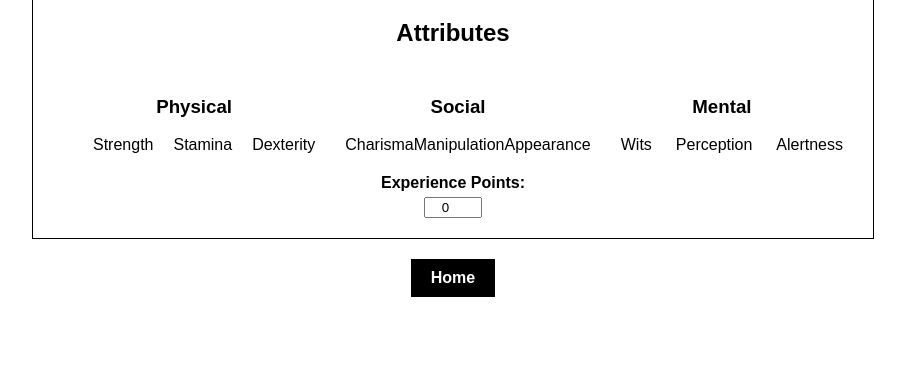
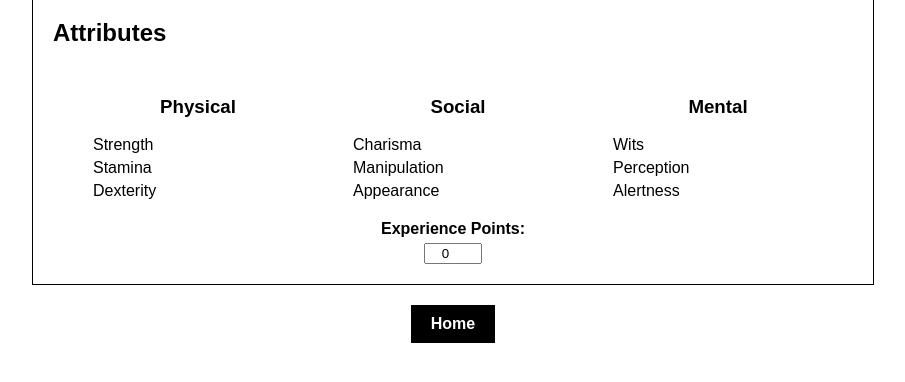
Before and after one commit to ObscurePanda/ObscurePanda, a plain HTML site: page BlankSheet.html in a window 1280 px wide. Shown: the part 102-484 px from the top of the page, without its empty margins (187-1092 px from the left). Drawn offline with Linux system fonts and the light colour scheme.

Commit message:
Update BlankSheet.css

```diff
--- a/BlankSheet.css
+++ b/BlankSheet.css
@@ -21,11 +21,12 @@ h1 {
 
 .section-title {
   font-weight: bold;
-  text-align: center;
 }
 
 .section-content {
   margin-left: 20px;
+  display: flex; /* Add flex display */
+  justify-content: space-between; /* Align subsections in columns */
 }
 
 .subsection {
@@ -35,17 +36,16 @@ h1 {
 
 .subsection-title {
   font-weight: bold;
-  text-align: center;
 }
 
 .subsection-content {
   margin-left: 20px;
-  display: flex;
-  justify-content: space-between;
+  display: flex; /* Add flex display */
+  flex-direction: column; /* Display attributes in a column */
 }
 
-.subsection-content .label {
-  text-align: right;
+.attribute {
+  margin-bottom: 5px;
 }
 
 .label {
```
